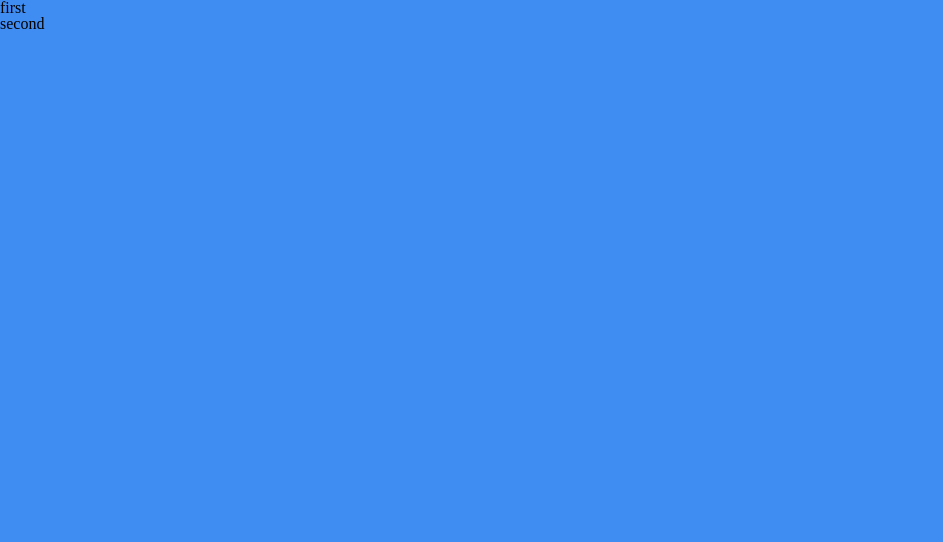
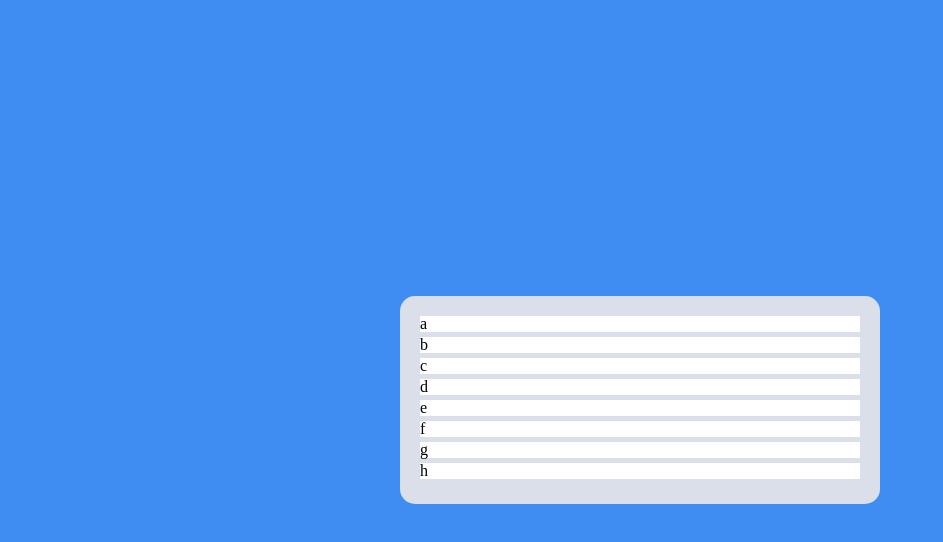
Before and after one commit to griteach/trello-react, a React (Create React App) app: page / in a window 1280 px wide. Shown: the top 542 px of the page, without its empty margins (0-943 px from the left). Built offline with nearby package versions, Linux system fonts and the light colour scheme.

Commit message:
second try, app

```diff
--- a/src/SecondApp.tsx
+++ b/src/SecondApp.tsx
@@ -1,28 +1,79 @@
 
-import {DragDropContext, Draggable, Droppable} from 'react-beautiful-dnd';
+import {DragDropContext, Draggable, Droppable, DropResult} from 'react-beautiful-dnd';
+import { useRecoilState, useResetRecoilState } from 'recoil';
+import styled from 'styled-components';
+import { secondToDoState } from './secondAtoms';
 
+
+
+const Wrapper = styled.div`
+    display: flex;
+    max-width: 480px;
+    width:100%;
+    height:100vh;
+    margin:0 auto;
+    justify-content: center;
+    align-items: center;
+`
+
+const Boards = styled.div`
+    display: grid;
+    grid-template-columns: repeat(1, 1fr);
+    width:100%;
+
+
+`;
+
+const Board = styled.div`
+    background-color: ${props => props.theme.boardColor};
+    padding: 20px;
+    border-radius: 15px;
+    min-height: 100px;
+`;
+
+const Card = styled.div`
+  background-color: ${props => props.theme.cardColor};
+  margin-bottom: 5px;
+`;
+const toDos = ["a","b","c","d","e","f","g","h"];
 
 function SecondApp(){
 
-    const onDragEnd = () => {
+    const [toDos, setTodos] = useRecoilState(secondToDoState);
+
+    const onDragEnd = ({destination, source}:DropResult) => {
+        console.log(destination);
+        console.log(source);
 
     }
 
     return <DragDropContext onDragEnd={onDragEnd}>
+        <Wrapper>
+        <Boards>
         <Droppable droppableId="one">
             {(magic)=>
-            <ul ref={magic.innerRef} {...magic.droppableProps}>
-                <Draggable draggableId="first" index={0}>
-                    {(magic)=><li ref={magic.innerRef} {...magic.draggableProps} {...magic.dragHandleProps}>first</li>}
-                </Draggable>
-                <Draggable draggableId="second" index={1}>
-                    {(magic)=><li ref={magic.innerRef} {...magic.draggableProps} {...magic.dragHandleProps}>second</li>}
-                </Draggable>
-            </ul>
+                <Board ref={magic.innerRef} {...magic.droppableProps}>
 
-            }
+                        {toDos.map((toDo, index) =>
+                        <Draggable key={index} draggableId={toDo} index={index}>
+                            {(magic)=>
+                            <Card
+                                ref={magic.innerRef}
+                                {...magic.draggableProps}
+                                {...magic.dragHandleProps}>
+                                    {toDo}
+                            </Card>}
+                        </Draggable>)}
+                    {magic.placeholder}
+                </Board>
+
+
+        }
 
         </Droppable>
+
+        </Boards>
+        </Wrapper>
     </DragDropContext>
 
 }
--- a/src/index.tsx
+++ b/src/index.tsx
@@ -12,6 +12,9 @@ import { darkTheme } from './theme';
 
 const GlobalStyle = createGlobalStyle`
   ${reset}
+  *{
+    box-sizing: border-box;
+  }
   body{
     color:black;
     background-color: ${(props)=> props.theme.bgColor};
--- /dev/null
+++ b/src/secondAtoms.tsx
@@ -0,0 +1,6 @@
+import { atom } from 'recoil';
+
+export const secondToDoState = atom({
+    key:"toDo",
+    default:["a","b","c","d","e","f","g","h"],
+});
```
